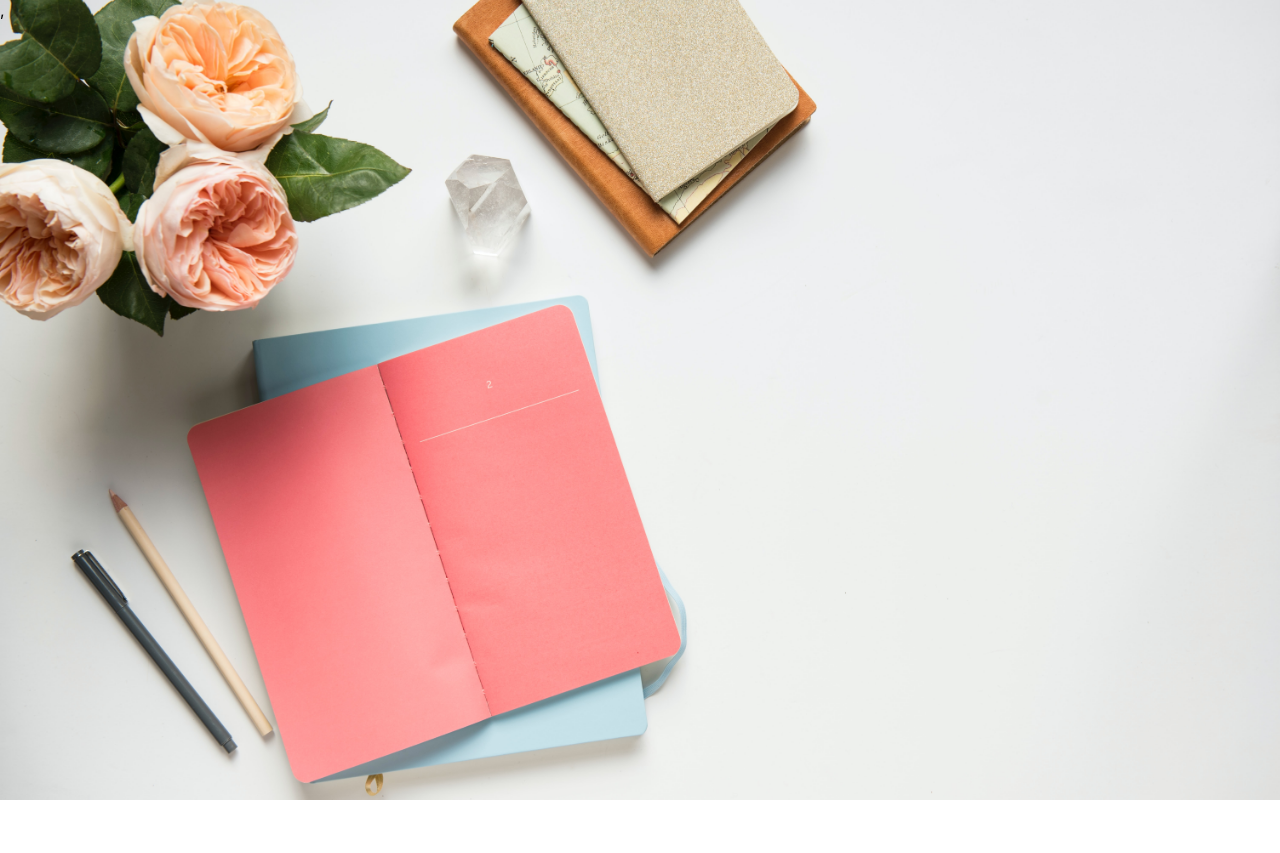
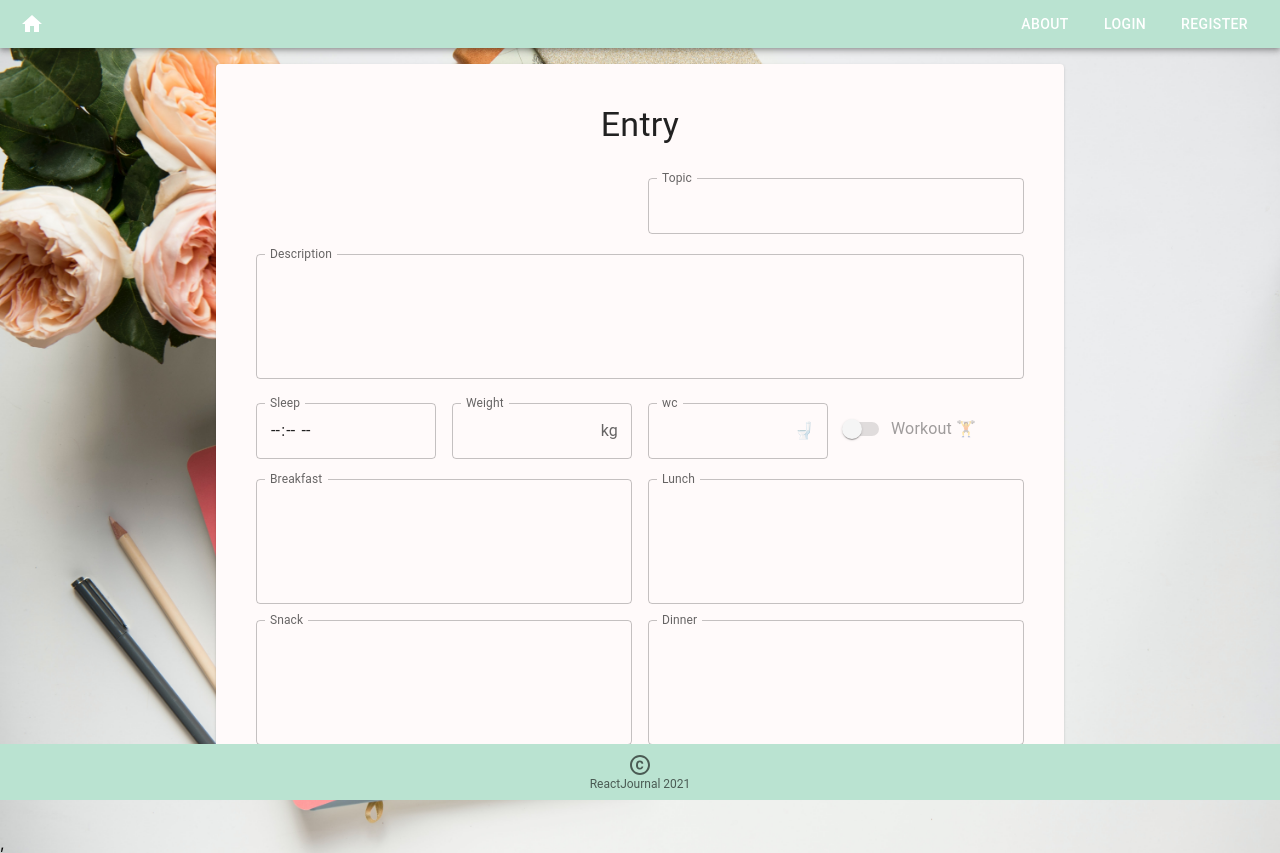
Before and after one commit to RalitsaTerzieva/reactJournal, a React (Create React App) app in the folder client/: page /entries/details/1 in a window 1280 px wide. Before the commit this address had no page. Before the commit the page ends 800 px from the top, so only its background shows below. Built offline with nearby package versions, Linux system fonts and the light colour scheme; no server answers; what material-ui-confirm would draw is missing.

Commit message:
Add entry details page

```diff
--- a/client/src/App.js
+++ b/client/src/App.js
@@ -4,6 +4,7 @@ import './App.css';
 import Home from './components/Home';
 import About from './components/About';
 import CreateEntry from './components/CreateEntry';
+import EntryDetails from './components/EntryDetails';
 
 function App() {
   return (
@@ -12,6 +13,7 @@ function App() {
           <Route path="/" element={<Home />} />
           <Route path="/about" element={<About />} />
           <Route path="/entries/create" element={<CreateEntry />} />
+          <Route path="/entries/details/:id" element={<EntryDetails />} />
       </Routes>
     </div>
   );
--- /dev/null
+++ b/client/src/components/EntryDetails.js
@@ -0,0 +1,43 @@
+import Main from './Main';
+import EntryForm from './EntryForm'
+import Typography from '@mui/material/Typography';
+import Paper from '@mui/material/Paper';
+import React, { useEffect, useState } from 'react';
+import { apiService } from '../services/apiService';
+import { convertNumToTime } from '../services/time';
+
+import { useParams } from "react-router-dom";
+
+const EntryDetails = () => {
+    const [entry, setEntry] = useState();
+    const { id } = useParams();
+
+    useEffect(() => {
+        async function fetchData() {
+            const entryData = await apiService.getEntry(id);
+            entryData.sleep = convertNumToTime(entryData.sleep || 0);
+            console.log(entryData)
+            setEntry(entryData);
+        }
+        fetchData();
+    }, []);
+
+    return (
+        <Main>
+            <Paper elevation={1} sx={{
+                m: 2,
+                mb: 6,
+                p: 5,
+                ml: 'auto',
+                mr: 'auto',
+                width: '60vw',
+                backgroundColor: '#FFFAFA',
+            }}>
+                <Typography variant='h4' sx={{ mb: 3 }}>Entry {entry && entry.id}</Typography>
+                <EntryForm onSubmit={()=>{}} error={null} values={entry} readonly={true} />
+            </Paper>
+        </Main>
+    )
+}
+
+export default EntryDetails;
--- a/client/src/components/EntryForm.js
+++ b/client/src/components/EntryForm.js
@@ -10,6 +10,7 @@ import FormControlLabel from '@mui/material/FormControlLabel';
 import Switch from '@mui/material/Switch';
 import Alert from '@mui/material/Alert';
 import InputAdornment from '@mui/material/InputAdornment';
+import React, { useEffect } from 'react';
 
 
 const validationSchema = yup.object({
@@ -40,14 +41,19 @@ export const EntryForm = ({ onSubmit, error, initialValues = {
     lunch: '',
     snack: '',
     dinner: ''
-} }) => {
-    //const entryError = useSelector((state) => state.entry.entryError);
+}, values = null, readonly = false }) => {
 
     const formik = useFormik({
         initialValues: initialValues,
         validationSchema: validationSchema,
         onSubmit: onSubmit,
     });
+
+    useEffect(() => {
+        if(values) {
+            formik.setValues(values)
+        }
+    }, [values]);
 
     return (
         <form onSubmit={formik.handleSubmit}>
@@ -63,6 +69,7 @@ export const EntryForm = ({ onSubmit, error, initialValues = {
                             error={formik.touched.date && Boolean(formik.errors.date)}
                             helperText={formik.touched.date && formik.errors.date}
                             renderInput={(params) => <TextField {...params} fullWidth margin="dense" />}
+                            readOnly={readonly}
                         />
                     </LocalizationProvider>
                 </Grid>
@@ -80,6 +87,9 @@ export const EntryForm = ({ onSubmit, error, initialValues = {
                         onChange={formik.handleChange}
                         error={formik.touched.topic && Boolean(formik.errors.topic)}
                         helperText={formik.touched.topic && formik.errors.topic}
+                        InputProps={{
+                            readOnly: readonly,
+                        }}
                     />
                 </Grid>
                 <Grid item xs={12} lg={12}>
@@ -90,6 +100,9 @@ export const EntryForm = ({ onSubmit, error, initialValues = {
                         rows={4}
                         InputLabelProps={{
                             shrink: true,
+                        }}
+                        InputProps={{
+                            readOnly: readonly,
                         }}
                         value={formik.values.description}
                         onChange={formik.handleChange}
@@ -107,6 +120,7 @@ export const EntryForm = ({ onSubmit, error, initialValues = {
                         }}
                         inputProps={{
                             step: 300, // 5 min
+                            readOnly: readonly,
                         }}
                         margin='dense'
                         fullWidth
@@ -121,6 +135,7 @@ export const EntryForm = ({ onSubmit, error, initialValues = {
                         type="number"
                         value={formik.values.weight}
                         InputProps={{
+                            readOnly: readonly,
                             inputProps: { min: 10, max: 300, step: '.1' },
                             endAdornment: <InputAdornment position="end">kg</InputAdornment>
                         }}
@@ -138,6 +153,7 @@ export const EntryForm = ({ onSubmit, error, initialValues = {
                         label="wc"
                         type="number"
                         InputProps={{
+                            readOnly: readonly,
                             inputProps: { min: 0, max: 10, step: '1' },
                             endAdornment: <InputAdornment position="end">🚽</InputAdornment>
                         }}
@@ -153,7 +169,7 @@ export const EntryForm = ({ onSubmit, error, initialValues = {
                 </Grid>
                 <Grid item xs={6} lg={3} sx={{ alignItems: 'center', display: 'flex' }}>
                     <FormControlLabel control={
-                        <Switch checked={formik.values.workout} value={formik.values.workout} onChange={e => { formik.setFieldValue("workout", e.target.checked) }} />
+                        <Switch disabled={readonly} checked={formik.values.workout} value={formik.values.workout} onChange={e => { formik.setFieldValue("workout", e.target.checked) }} />
                     } label="Workout 🏋️" />
                 </Grid>
                 <Grid item xs={12} lg={6}>
@@ -164,6 +180,9 @@ export const EntryForm = ({ onSubmit, error, initialValues = {
                         rows={4}
                         InputLabelProps={{
                             shrink: true,
+                        }}
+                        InputProps={{
+                            readOnly: readonly,
                         }}
                         value={formik.values.breakfast}
                         onChange={formik.handleChange}
@@ -180,6 +199,9 @@ export const EntryForm = ({ onSubmit, error, initialValues = {
                         InputLabelProps={{
                             shrink: true,
                         }}
+                        InputProps={{
+                            readOnly: readonly,
+                        }}
                         value={formik.values.lunch}
                         onChange={formik.handleChange}
                         error={formik.touched.lunch && Boolean(formik.errors.lunch)}
@@ -194,6 +216,9 @@ export const EntryForm = ({ onSubmit, error, initialValues = {
                         rows={4}
                         InputLabelProps={{
                             shrink: true,
+                        }}
+                        InputProps={{
+                            readOnly: readonly,
                         }}
                         value={formik.values.snack}
                         onChange={formik.handleChange}
@@ -210,17 +235,20 @@ export const EntryForm = ({ onSubmit, error, initialValues = {
                         InputLabelProps={{
                             shrink: true,
                         }}
+                        InputProps={{
+                            readOnly: readonly,
+                        }}
                         value={formik.values.dinner}
                         onChange={formik.handleChange}
                         error={formik.touched.dinner && Boolean(formik.errors.dinner)}
                         helperText={formik.touched.dinner && formik.errors.dinner}
                         fullWidth />
                 </Grid>
-                <Grid item xs={12}>
+                {!readonly && <Grid item xs={12}>
                     <Button style={{ backgroundColor: "#BAE3D1" }} variant="contained" type="submit" size="large">
                         Save
                     </Button>
-                </Grid>
+                </Grid>}
             </Grid>
 
         </form>
--- a/client/src/components/UserDashboard.js
+++ b/client/src/components/UserDashboard.js
@@ -12,6 +12,7 @@ import IconButton from '@mui/material/IconButton';
 import DeleteIcon from '@mui/icons-material/Delete';
 import EditIcon from '@mui/icons-material/Edit';
 import { makeStyles } from '@mui/styles';
+import { useNavigate } from 'react-router-dom';
 
 import { LineChart } from './LineChart';
 
@@ -28,6 +29,7 @@ export const UserDashboard = () => {
     const [pageSize, setPageSize] = React.useState(5);
     const confirm = useConfirm();
     const classes = useStyles();
+    const navigate = useNavigate();
 
     const handleDelete = itemId => {
         confirm({ description: `This will permanently delete entry ${itemId}.` })
@@ -125,6 +127,9 @@ export const UserDashboard = () => {
                 <DataGrid className={classes.root} rows={entries} columns={columns} pageSize={pageSize}
                     onPageSizeChange={(newPageSize) => setPageSize(newPageSize)}
                     rowsPerPageOptions={[5, 10, 20]}
+                    onRowClick={(params, event) => {
+                        navigate(`/entries/details/${params.row.id}`);
+                    }}
                     pagination autoHeight disableSelectionOnClick />
             </Paper>
         </Grid>
--- a/client/src/services/apiService.js
+++ b/client/src/services/apiService.js
@@ -71,6 +71,17 @@ const apiService = {
             return data
         }
     },
+    async getEntry(entryId) {
+        const response = await postData(`/entries/${entryId}`, {}, this.headers, 'GET');
+        const data = await response.json();
+        if(!response.ok) {
+            return {
+                error: await data.message
+            }
+        } else {
+            return data
+        }
+    },
     async deleteEntry(entryId) {
         const response = await postData(`/entries/${entryId}`, undefined, this.headers, 'DELETE');
         const data = await response.json();
--- a/client/src/services/time.js
+++ b/client/src/services/time.js
@@ -2,7 +2,7 @@ export function convertNumToTime(number) {
     let sign = (number >= 0) ? 1 : -1;
     number = number * sign;
 
-    const hour = Math.floor(number);
+    let hour = Math.floor(number) + '';
     let decpart = number - hour;
 
     const min = 1 / 60;
@@ -13,7 +13,11 @@ export function convertNumToTime(number) {
 
     // Add padding if need
     if (minute.length < 2) {
-    minute = '0' + minute;
+        minute = '0' + minute;
+    }
+
+    if (hour.length < 2) {
+        hour = '0' + hour;
     }
 
     // Add Sign in final result
```
